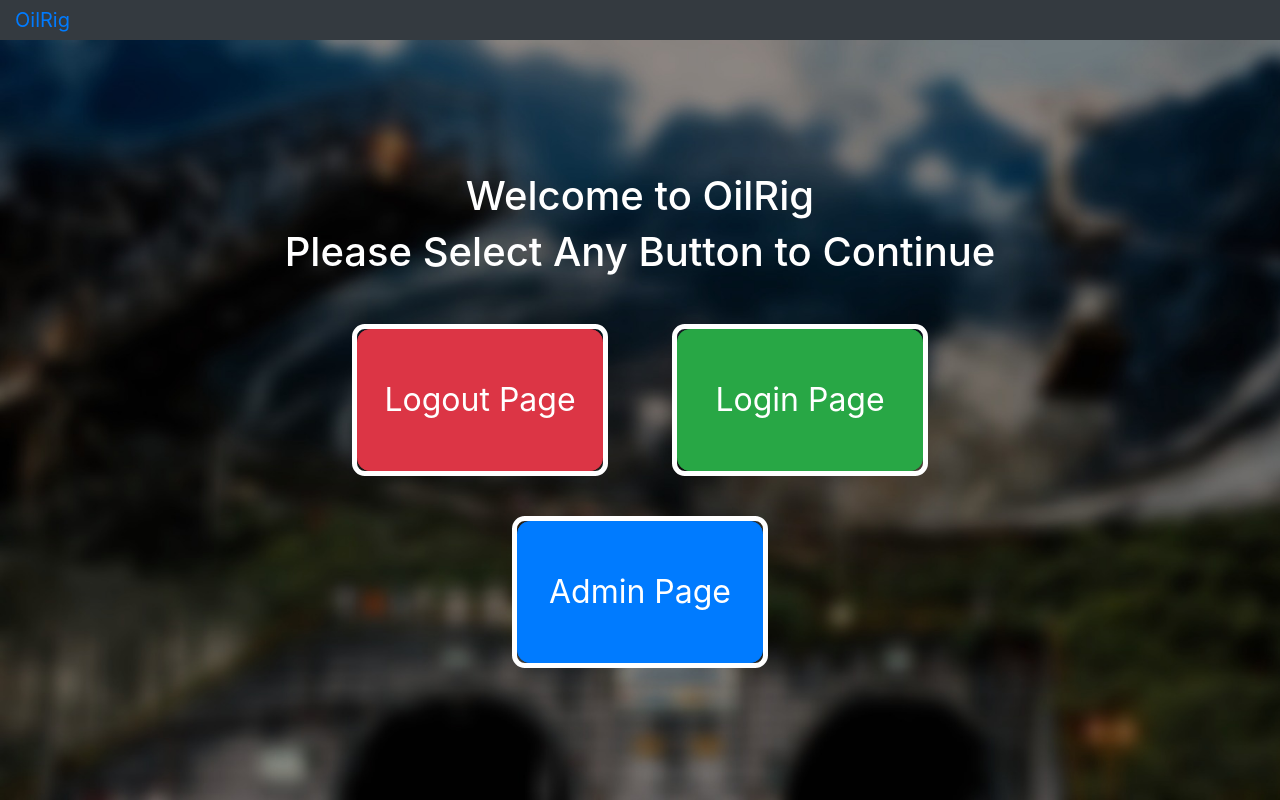
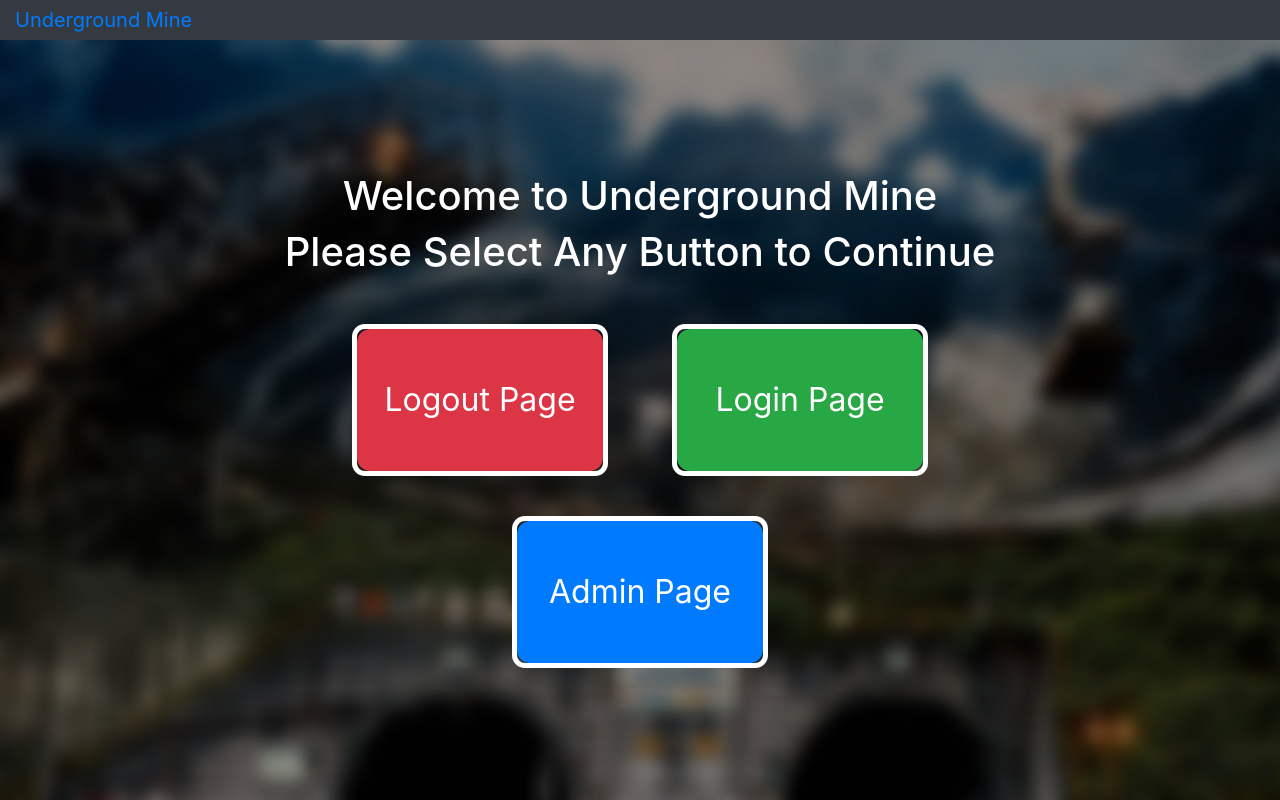
Before and after one commit to Nk-Kyle/OilRigFrontends, a Flask app: page / in a window 1280 px wide. Run offline with Flask 3, Linux system fonts and the light colour scheme; some libraries are stand-ins or nearby versions.

Commit message:
feat: change name (user)

```diff
--- a/oilriguser/templates/index.html
+++ b/oilriguser/templates/index.html
@@ -3,7 +3,7 @@
 {% endblock %} {% block content %}
 <div class="content">
     <div class="text-center">
-        <h1>Welcome to OilRig</h1>
+        <h1>Welcome to Underground Mine</h1>
         <h1>Please Select Any Button to Continue</h1>
     </div>
     <div class="upper-content">
--- a/oilriguser/templates/layout.html
+++ b/oilriguser/templates/layout.html
@@ -2,15 +2,15 @@
 <html lang="en">
     <head>
         <meta charset="UTF-8" />
-        <title>OilRig</title>
+        <title>Underground Mine</title>
         {% block stylesheet%}
         <link rel="stylesheet" href="../static/css/bootstrap.min.css" />
         {% endblock %}
     </head>
     <body>
-        <nav class="navbar bg-dark" style="padding: 0; height: 5vh;">
+        <nav class="navbar bg-dark" style="padding: 0; height: 5vh">
             <div class="container-fluid">
-                <a class="navbar-brand" href="#"> OilRig </a>
+                <a class="navbar-brand" href="#"> Underground Mine </a>
             </div>
         </nav>
         {% block content %}{% endblock %}
```
Also changed, not shown: oilriguser/README.md.
